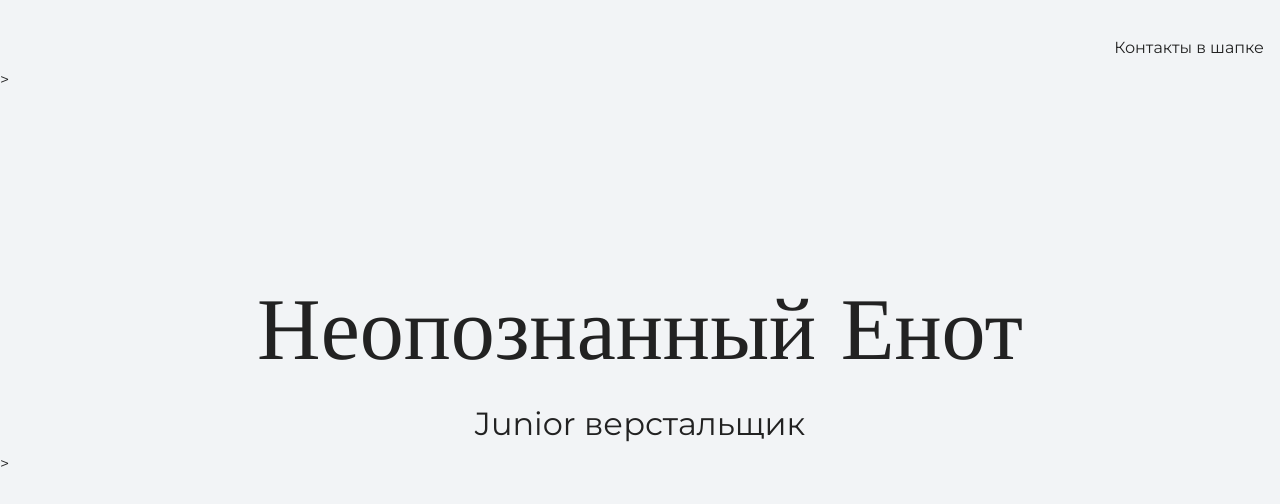
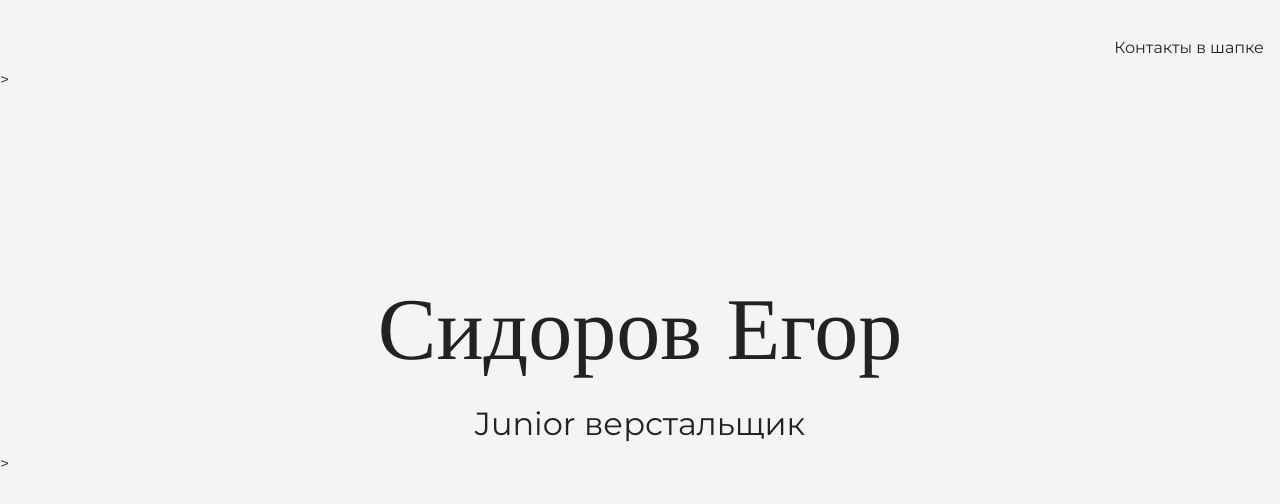
Before and after one commit to SidorovEgor/my-site, a plain HTML site: page index.html in a window 1280 px wide. Shown: the top 504 px of the page. Drawn offline with nearby package versions, Linux system fonts and the light colour scheme.

Commit message:
меняем заголовок

```diff
--- a/index.html
+++ b/index.html
@@ -16,7 +16,7 @@
     </header>
 
     <section class="hero-image">
-      <div class="container"><h1 class="heading">Неопознанный Енот</h1>
+      <div class="container"><h1 class="heading">Сидоров Егор</h1>
       <p>Junior верстальщик</p>
     </div>>
     </section>
```
